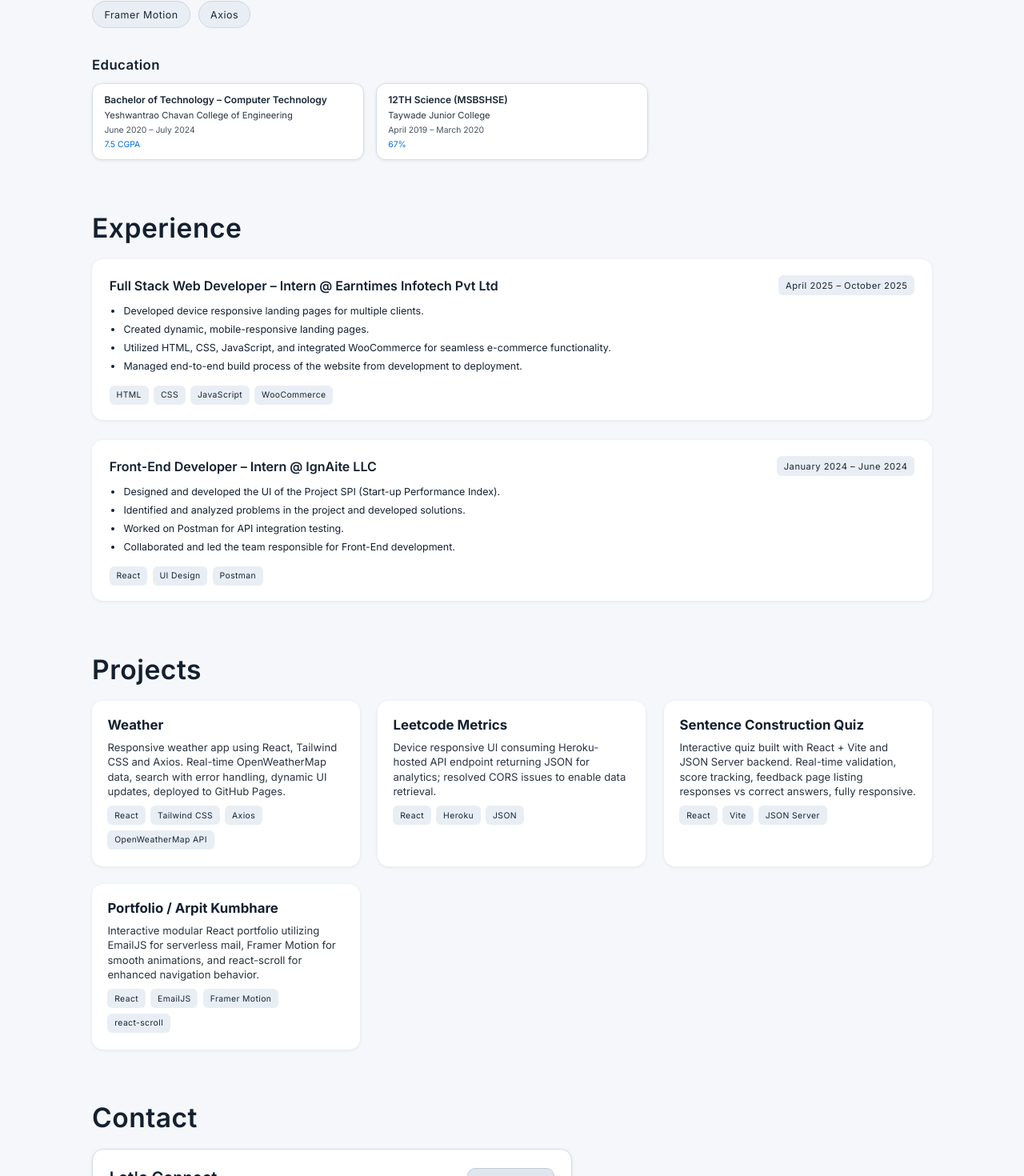
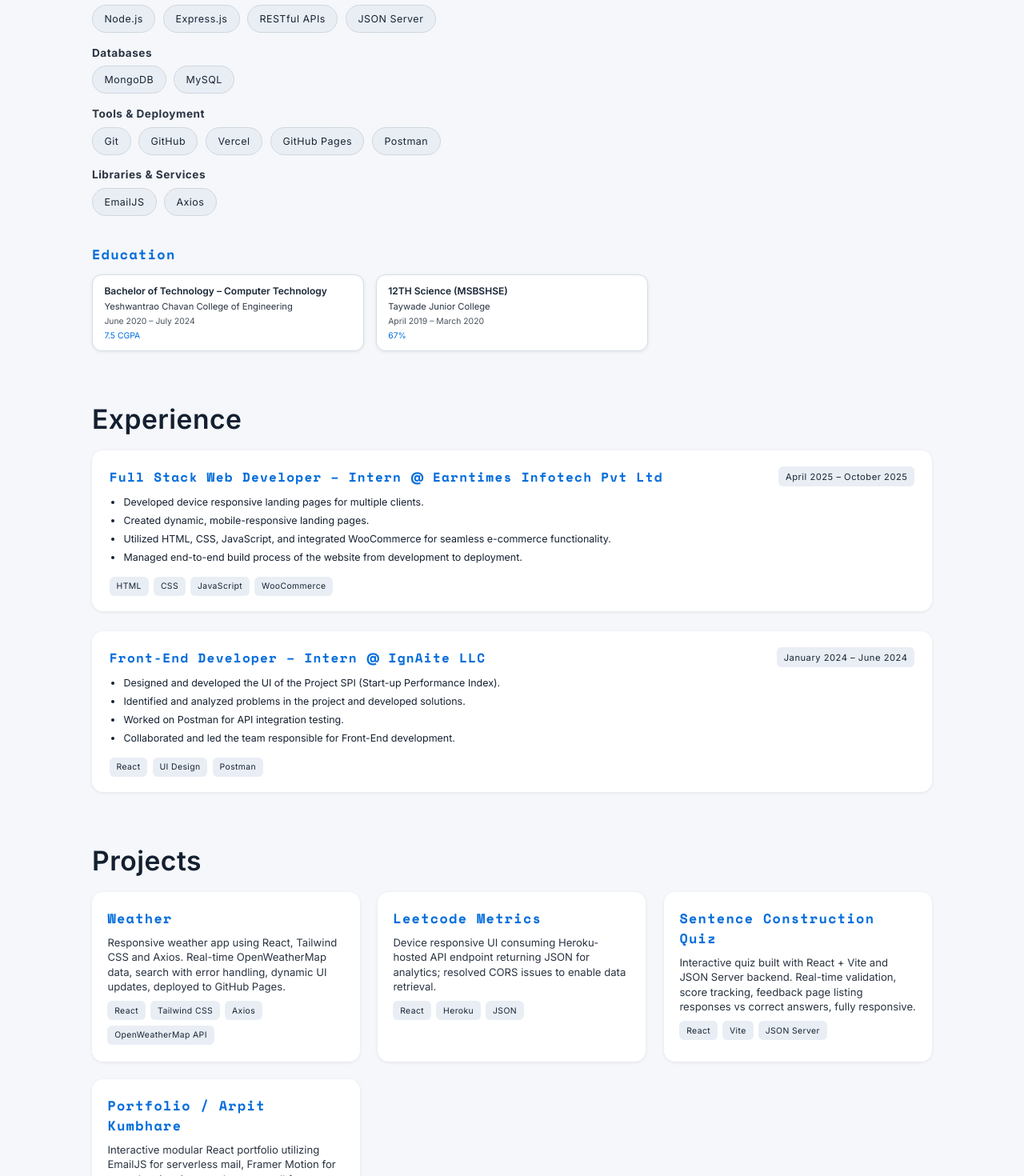
Before and after one commit to Arpit-Kumbhare/Portfolio, a React (Vite) app in the folder frontend/: page / in a window 1280 px wide. Shown: the part 1227-2697 px from the top of the page at 80% size. Built offline with nearby package versions, Linux system fonts and the light colour scheme.

Commit message:
style: UI changes

```diff
--- a/frontend/src/components/About.jsx
+++ b/frontend/src/components/About.jsx
@@ -2,16 +2,49 @@ import React from 'react';
 import SectionTitle from './SectionTitle.jsx';
 import { about } from '../data/content.js';
 
-const About = () => (
+const About = () => {
+  const categories = [
+    { title: 'Languages', items: new Set(['JavaScript', 'Python']) },
+    { title: 'Frontend', items: new Set(['HTML5', 'React.js', 'Redux', 'Tailwind CSS', 'Framer Motion']) },
+    { title: 'Backend', items: new Set(['Node.js', 'Express.js', 'RESTful APIs', 'JSON Server']) },
+    { title: 'Databases', items: new Set(['MongoDB', 'MySQL']) },
+    { title: 'Tools & Deployment', items: new Set(['Git', 'GitHub', 'Vercel', 'GitHub Pages', 'Postman']) },
+    { title: 'Libraries & Services', items: new Set(['Axios', 'EmailJS']) },
+  ];
+
+  const grouped = new Map(categories.map(c => [c.title, []]));
+  const other = [];
+
+  (about.skills || []).forEach((skill) => {
+    const cat = categories.find(c => c.items.has(skill));
+    if (!cat) {
+      other.push(skill);
+      return;
+    }
+    grouped.get(cat.title).push(skill);
+  });
+
+  if (other.length) grouped.set('Other', other);
+
+  return (
     <section id="about" className="section">
       <SectionTitle>About</SectionTitle>
       <p className="body-text">{about.bio}</p>
       <div className="about-subsections">
         <div className="sub-block">
           <h3 className="sub-title">Technologies</h3>
+          <div className="tech-categories">
+            {Array.from(grouped.entries()).map(([title, items]) => (
+              items.length ? (
+                <div key={title} className="tech-category">
+                  <h4 className="tech-category-title">{title}</h4>
                   <ul className="pill-list tech-list">
-          {about.skills.map(s => <li key={s}>{s}</li>)}
+                    {items.map(s => <li key={`${title}-${s}`}>{s}</li>)}
                   </ul>
+                </div>
+              ) : null
+            ))}
+          </div>
         </div>
         <div className="sub-block">
           <h3 className="sub-title">Certificates</h3>
@@ -37,5 +70,6 @@ const About = () => (
       )}
     </section>
   );
+};
 
 export default About;
--- a/frontend/src/components/Experience.jsx
+++ b/frontend/src/components/Experience.jsx
@@ -15,7 +15,9 @@ const Experience = () => {
         {experience.map(e => (
           <div key={e.role + e.company} className="timeline-item" style={{ position: 'relative' }}>
             <div className="time-head">
-              <h3>{e.role} @ {e.company}</h3>
+              <h3>
+                {e.role} <span className="at-symbol">@</span> {e.company}
+              </h3>
               <span className="period">{e.period}</span>
             </div>
             <ul>
--- a/frontend/src/styles.css
+++ b/frontend/src/styles.css
@@ -209,6 +209,10 @@ main { width: min(1050px, 92%); margin: 0 auto; padding-bottom: 160px; }
   .hero-tagline.hero-tagline-animate { animation: none; }
   .hero-card-wrap-animate { animation: none; }
   .hero-summary-drop .drop-char { animation: none; opacity: 1; transform: none; }
+  .pill-list li { transition: none; }
+  .pill-list li:hover,
+  .pill-list li:active,
+  .pill-list li:focus-visible { transform: none; }
   html { scroll-behavior: auto; }
 }
 .hero-title-outside { line-height:1.05; }
@@ -334,14 +338,47 @@ main { width: min(1050px, 92%); margin: 0 auto; padding-bottom: 160px; }
 .body-text { line-height:1.55; max-width:780px; }
 
 .pill-list { list-style:none; padding:0; margin:1.2rem 0 0; display:flex; flex-wrap:wrap; gap:0.6rem; }
-.pill-list li { background:#20242a; padding:0.55rem 0.9rem; border-radius:999px; font-size:0.78rem; letter-spacing:0.5px; border:1px solid #292e35; }
+.pill-list li {
+  background:#20242a;
+  padding:0.55rem 0.9rem;
+  border-radius:999px;
+  font-size:0.78rem;
+  letter-spacing:0.5px;
+  border:1px solid #292e35;
+  transform: translateZ(0);
+  transition: transform 160ms cubic-bezier(.2,.8,.2,1);
+  will-change: transform;
+}
+
+.pill-list li:hover { transform: scale(1.06); }
+.pill-list li:active { transform: scale(1.02); }
+.pill-list li:focus-visible { transform: scale(1.06); outline: none; }
 [data-theme='light'] .pill-list li { background:#e9eef5; border-color:#cfd6de; color:#182534; }
 
 /* About subsections */
 .about-subsections { display:flex; flex-direction:column; gap:2rem; margin-top:1.8rem; }
 .sub-block { display:flex; flex-direction:column; }
-.sub-title { margin:0 0 0.85rem; font-size:1.05rem; font-weight:600; letter-spacing:0.4px; }
+.sub-title {
+  margin:0 0 0.85rem;
+  font-size:1.05rem;
+  font-family: 'Space Mono', ui-monospace, SFMono-Regular, Menlo, Monaco, Consolas, 'Liberation Mono', 'Courier New', monospace;
+  font-weight: 800;
+  letter-spacing: 0.08em;
+  color: var(--accent);
+  font-variant-ligatures: none;
+  text-shadow: 0 1px 0 rgba(0,0,0,0.25);
+}
 .tech-list { margin-top:0; }
+
+.tech-categories { display:flex; flex-direction:column; gap:1.05rem; }
+.tech-category-title {
+  margin:0 0 0.55rem;
+  font-size:0.85rem;
+  font-weight:650;
+  letter-spacing:0.5px;
+  color: var(--text);
+  opacity: 0.9;
+}
 .cert-list { list-style:none; padding:0; margin:0; display:grid; gap:0.55rem; grid-template-columns:repeat(auto-fill,minmax(260px,1fr)); }
 .cert-list li { background:#20242a; border:1px solid #292e35; padding:0.6rem 0.75rem; border-radius:10px; font-size:0.7rem; line-height:1.35; }
 [data-theme='light'] .cert-list li { background:#ffffff; border-color:#d6dde6; color:#182534; }
@@ -365,7 +402,16 @@ main { width: min(1050px, 92%); margin: 0 auto; padding-bottom: 160px; }
 .grid { display:grid; gap:1.4rem; grid-template-columns: repeat(auto-fill,minmax(250px,1fr)); }
 .card { background:#181b20; border-color: transparent; padding:1.2rem 1.15rem 1.25rem; border-radius: var(--radius); display:flex; flex-direction:column; gap:0.55rem; position:relative; }
 [data-theme='light'] .card { background:#ffffff; border-color: transparent; }
-.card h3 { margin:0; font-size:1.05rem; }
+.card h3 {
+  margin:0;
+  font-size:1.05rem;
+  font-family: 'Space Mono', ui-monospace, SFMono-Regular, Menlo, Monaco, Consolas, 'Liberation Mono', 'Courier New', monospace;
+  font-weight: 800;
+  letter-spacing: 0.08em;
+  color: var(--accent);
+  font-variant-ligatures: none;
+  text-shadow: 0 1px 0 rgba(0,0,0,0.22);
+}
 .card p { margin:0; font-size:0.82rem; line-height:1.4; color:#c3cacf; }
 [data-theme='light'] .card p { color:#2a3442; }
 .tags { display:flex; flex-wrap:wrap; gap:0.4rem; }
@@ -466,11 +512,26 @@ main { width: min(1050px, 92%); margin: 0 auto; padding-bottom: 160px; }
 .timeline-item { background:#181b20; border-color: transparent; padding:1.2rem 1.3rem 1.15rem; border-radius:14px; }
 [data-theme='light'] .timeline-item { background:#ffffff; border-color: transparent; }
 .time-head { display:flex; justify-content:space-between; align-items:center; gap:1rem; }
-.time-head h3 { margin:0; font-size:1rem; font-weight:600; }
+.time-head h3 {
+  margin:0;
+  font-size:1rem;
+  font-family: 'Space Mono', ui-monospace, SFMono-Regular, Menlo, Monaco, Consolas, 'Liberation Mono', 'Courier New', monospace;
+  font-weight: 800;
+  letter-spacing: 0.08em;
+  color: var(--accent);
+  font-variant-ligatures: none;
+  text-shadow: 0 1px 0 rgba(0,0,0,0.22);
+}
 .period { font-size:0.7rem; background:#22262c; padding:0.35rem 0.55rem; border-radius:6px; letter-spacing:0.5px; }
 [data-theme='light'] .period { background:#e9eef5; color:#182534; }
 .timeline-item ul { margin:0.7rem 0 0.9rem; padding-left:1.1rem; }
 .timeline-item li { font-size:0.78rem; line-height:1.35; margin-bottom:0.4rem; }
+
+.at-symbol {
+  font-family: 'Inter', system-ui, Arial, sans-serif;
+  letter-spacing: 0;
+  font-variant-ligatures: normal;
+}
 
 .contact-card { background:#181b20; border:1px solid #252a30; padding:1.4rem 1.3rem 1.35rem; border-radius:14px; max-width:600px; }
 [data-theme='light'] .contact-card { background:#ffffff; border-color:#d6dde6; }
@@ -480,7 +541,23 @@ main { width: min(1050px, 92%); margin: 0 auto; padding-bottom: 160px; }
 
 /* Enhanced contact layout */
 .contact-layout { display:flex; flex-direction:column; gap:1.4rem; }
-.contact-heading { margin:0 0 0.6rem; font-size:1.25rem; font-weight:600; }
+.contact-heading {
+  margin:0 0 0.6rem;
+  font-size:1.25rem;
+  font-family: 'Space Mono', ui-monospace, SFMono-Regular, Menlo, Monaco, Consolas, 'Liberation Mono', 'Courier New', monospace;
+  font-weight: 800;
+  letter-spacing: 0.08em;
+  color: var(--accent);
+  font-variant-ligatures: none;
+  text-shadow: 0 1px 0 rgba(0,0,0,0.22);
+}
+
+[data-theme='light'] .sub-title,
+[data-theme='light'] .card h3,
+[data-theme='light'] .time-head h3,
+[data-theme='light'] .contact-heading {
+  text-shadow: 0 1px 0 rgba(0,0,0,0.08);
+}
 .contact-text { margin:0 0 1rem; font-size:0.85rem; line-height:1.5; color:#c9d0d6; }
 [data-theme='light'] .contact-text { color:#2a3442; }
 .contact-details { list-style:none; margin:0; padding:0; display:flex; flex-direction:column; gap:0.4rem; font-size:0.78rem; }
```
Lines whose indentation alone changed are shown as unchanged.
